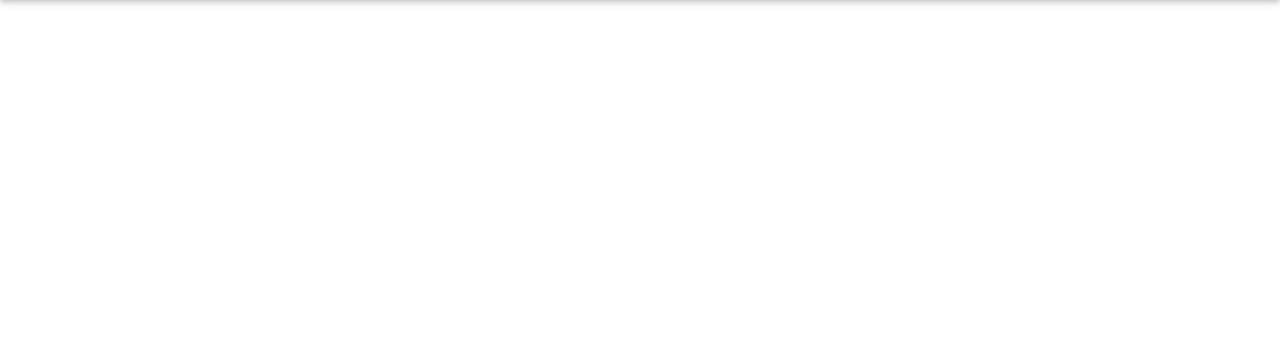
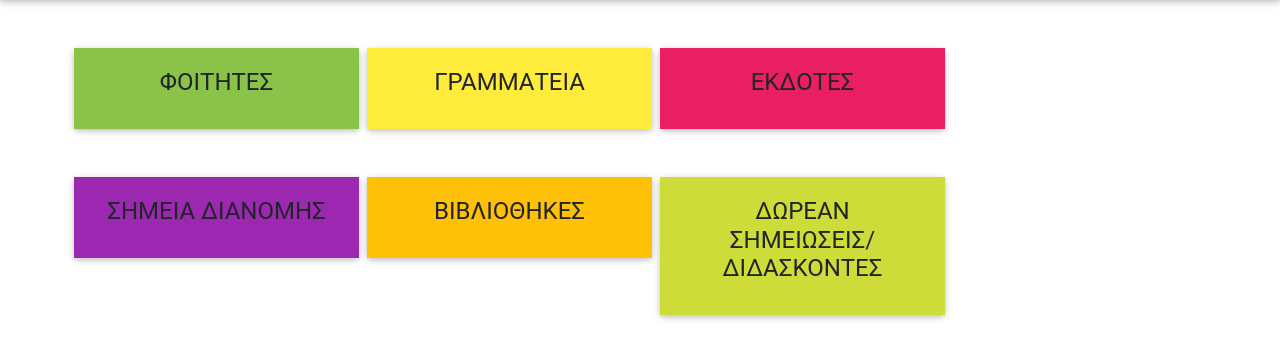
Before and after one commit to pitpitpat/eudoxus, a PHP site: page / in a window 1280 px wide. Shown: the part 56-415 px from the top of the page. Run offline with PHP 8.4, Linux system fonts and the light colour scheme; some libraries are stand-ins or nearby versions.

Commit message:
Add cards

```diff
--- a/index.php
+++ b/index.php
@@ -35,7 +35,102 @@
 				<span class="navbar-text white-text">Εισοδος</span>
 			</div>
 		</nav>
+		<div class="container text-center">
+			<div class="row my-5">
+			<!-- Card -->
+				<div class="card col-xs mx-1 w-25 h-25">
 
+				  <!-- Card content -->
+				  <div class="card-body light-green">
+
+				    <!-- Title -->
+				    <h4 class="card-title"><a>ΦΟΙΤΗΤΕΣ</a></h4>
+				    <!-- Text -->
+				    <p class="card-text"></p>
+
+				  </div>
+
+				</div>
+				<!-- Card -->
+				<!-- Card -->
+				<div class="card col-xs mx-1 w-25 h-25">
+
+				  <!-- Card content -->
+				  <div class="card-body yellow">
+
+				    <!-- Title -->
+				    <h4 class="card-title"><a>ΓΡΑΜΜΑΤΕΙΑ</a></h4>
+				    <!-- Text -->
+				    <p class="card-text"></p>
+
+				  </div>
+
+				</div>
+				<!-- Card -->
+				<!-- Card -->
+				<div class="card col-xs mx-1 w-25 h-25">
+
+				  <!-- Card content -->
+				  <div class="card-body pink">
+
+				    <!-- Title -->
+				    <h4 class="card-title"><a>ΕΚΔΟΤΕΣ</a></h4>
+				    <!-- Text -->
+				    <p class="card-text"></p>
+
+				  </div>
+
+				</div>
+				<!-- Card -->
+			</div>
+			<div class="row my-5">
+				<!-- Card -->
+				<div class="card col-xs mx-1 w-25 h-25">
+
+				  <!-- Card content -->
+				  <div class="card-body purple">
+
+				    <!-- Title -->
+				    <h4 class="card-title"><a>ΣΗΜΕΙΑ ΔΙΑΝΟΜΗΣ</a></h4>
+				    <!-- Text -->
+				    <p class="card-text"></p>
+
+				  </div>
+
+				</div>
+				<!-- Card -->
+				<!-- Card -->
+				<div class="card col-xs mx-1 w-25 h-25">
+
+				  <!-- Card content -->
+				  <div class="card-body amber">
+
+				    <!-- Title -->
+				    <h4 class="card-title"><a>ΒΙΒΛΙΟΘΗΚΕΣ</a></h4>
+				    <!-- Text -->
+				    <p class="card-text"></p>
+
+				  </div>
+
+				</div>
+				<!-- Card -->
+				<!-- Card -->
+				<div class="card col-xs mx-1 w-25 h-25">
+
+				  <!-- Card content -->
+				  <div class="card-body lime">
+
+				    <!-- Title -->
+				    <h4 class="card-title"><a>ΔΩΡΕΑΝ ΣΗΜΕΙΩΣΕΙΣ/ΔΙΔΑΣΚΟΝΤΕΣ</a></h4>
+				    <!-- Text -->
+				    <p class="card-text"></p>
+
+				  </div>
+
+				</div>
+				<!-- Card -->
+			</div>
+		</div>
 		<script src="https://code.jquery.com/jquery-3.3.1.slim.min.js" integrity="sha384-q8i/X+965DzO0rT7abK41JStQIAqVgRVzpbzo5smXKp4YfRvH+8abtTE1Pi6jizo" crossorigin="anonymous"></script>
 		<script src="https://stackpath.bootstrapcdn.com/bootstrap/4.1.3/js/bootstrap.min.js" integrity="sha384-ChfqqxuZUCnJSK3+MXmPNIyE6ZbWh2IMqE241rYiqJxyMiZ6OW/JmZQ5stwEULTy" crossorigin="anonymous"></script>
 		<script type="text/javascript" src="https://cdnjs.cloudflare.com/ajax/libs/mdbootstrap/4.5.15/js/mdb.min.js"></script>
```
